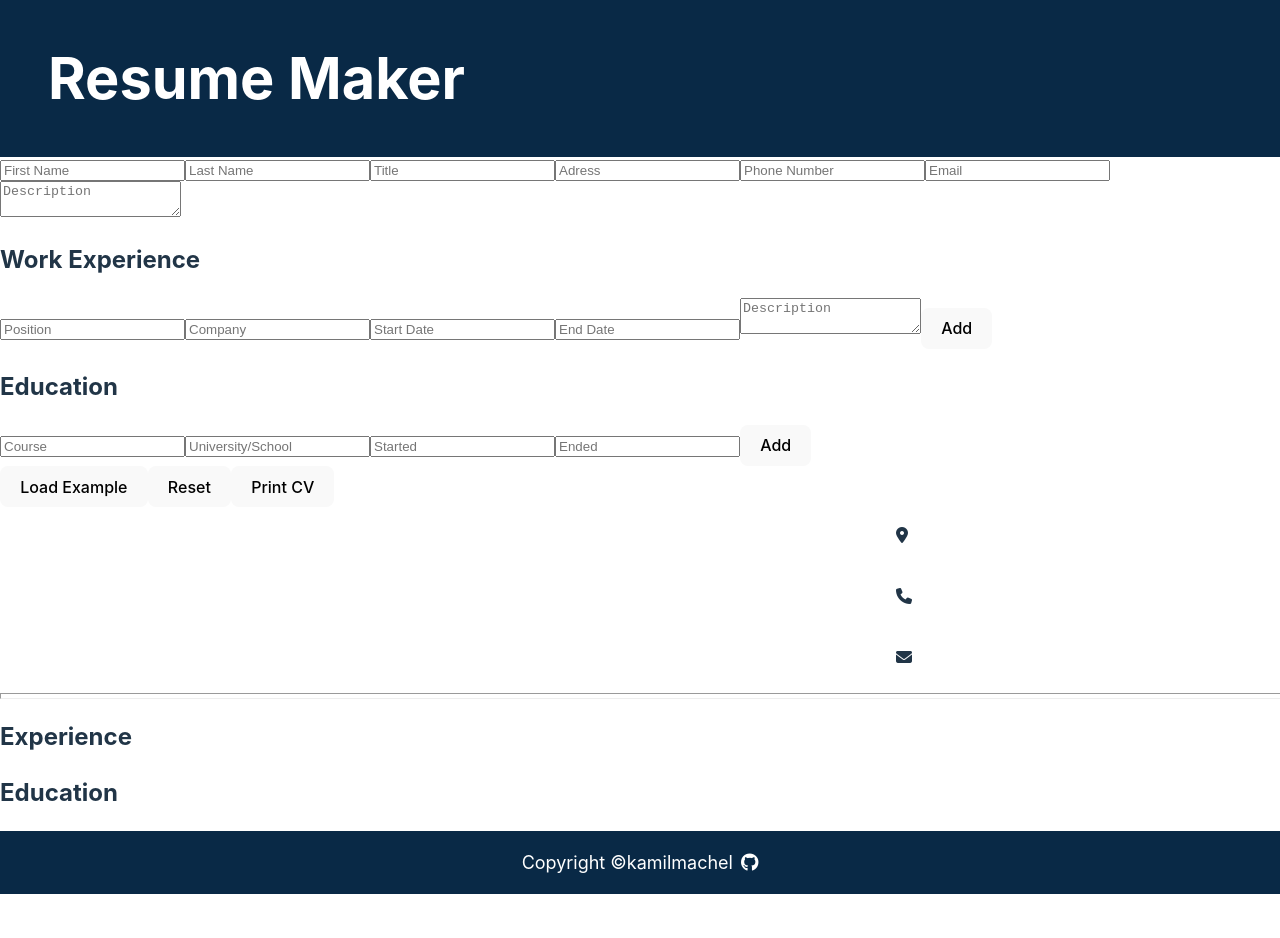
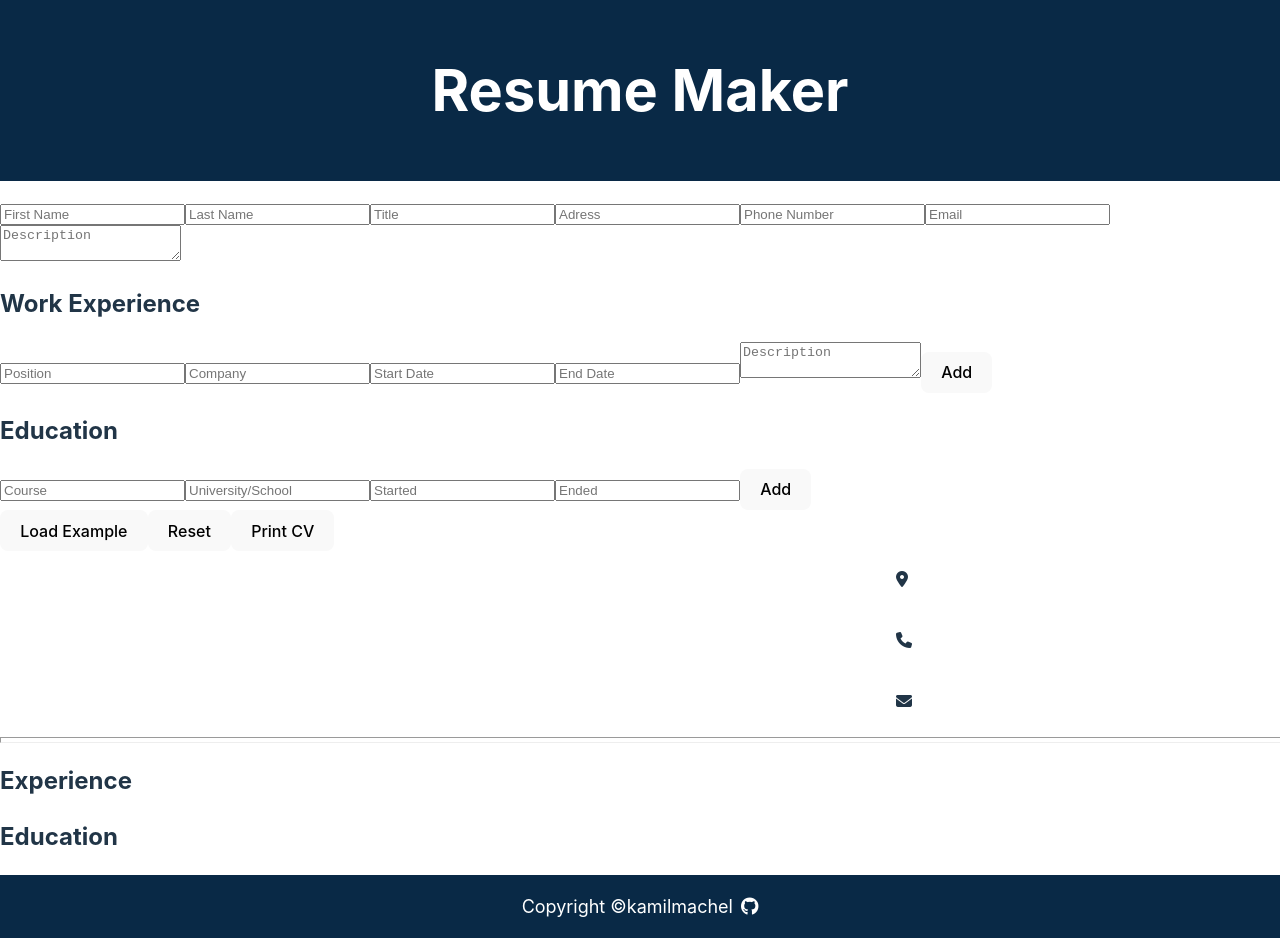
Before and after one commit to Quartezz/CvMaker, a React (Vite) app: page / in a window 1280 px wide. Before the commit the page ends 894 px from the top, so only its background shows below. Built offline with nearby package versions, Linux system fonts and the light colour scheme.

Commit message:
added styling

```diff
--- a/src/styles/Footer.css
+++ b/src/styles/Footer.css
@@ -1,6 +1,6 @@
 footer {
     display: flex;
-    max-width: 100%;
+    width: 100%;
     background-color: rgb(9, 41, 70);
     color: #fff;
     align-items: center;
@@ -9,6 +9,10 @@ footer {
     font-size: large;
 }
 
+footer p {
+    color: #fff;
+}
+
 footer .fa-github {
     color: #fff;
 }
--- a/src/styles/Header.css
+++ b/src/styles/Header.css
@@ -1,7 +1,13 @@
 header {
     box-sizing: border-box;
-    padding: 0.5rem 3rem 0.5rem 3rem;
+    padding: 20px 0;
+    margin-bottom: 20px;
     font-size: large;
     background-color: rgb(9, 41, 70);
+    width: 100%;
+    text-align: center;
+}
+
+header h1 {
     color: #fff;
 }
--- /dev/null
+++ b/src/styles/Index.css
@@ -0,0 +1,52 @@
+@import url('https://fonts.googleapis.com/css2?family=Noto+Sans:ital,wght@0,100;0,200;0,300;0,400;0,500;0,600;0,700;0,800;0,900;1,100;1,200;1,300;1,400;1,500;1,600;1,800;1,900&display=swap');
+
+:root {
+    --blue: #3880e5;
+    --lilac: #7d73ed;
+    --darkBlue: #2b3440;
+    --black: #050505;
+    --lightGrey: #f4f5f4
+}
+
+* {
+    font-family: 'Noto Sans', sans-serif;
+    color: var(--black);
+    margin: 0;
+    padding: 0;
+}
+
+#root {
+    display: flex;
+    flex-direction: column;
+    justify-content: center;
+    align-items: center;
+}
+
+.main {
+    width: 70%;
+    height: 70%;
+    display: grid;
+    grid-template-columns: (auto-fit, minMax(250px, calc(1fr - 20vw)));
+    justify-content: center;
+    gap: 50px;
+}
+
+.cv-preview {
+    width: 100%;
+    list-style: none;
+    border: 3px solid var(--darkBlue);
+    height: 85vh;
+    padding: 20px;
+    box-shadow: rgba(0, 0, 0, 0.24) 0px 3px 8px;
+    height: auto;
+    min-height: 80vh;
+}
+
+.cv-form {
+    width: 100%;
+    background: var(--lightGrey);
+    padding: 20px;
+    border-radius: 10px;
+    list-style: none;
+    box-shadow: rgba(0, 0, 0, 0.24) 0px 3px 8px;
+}
```
